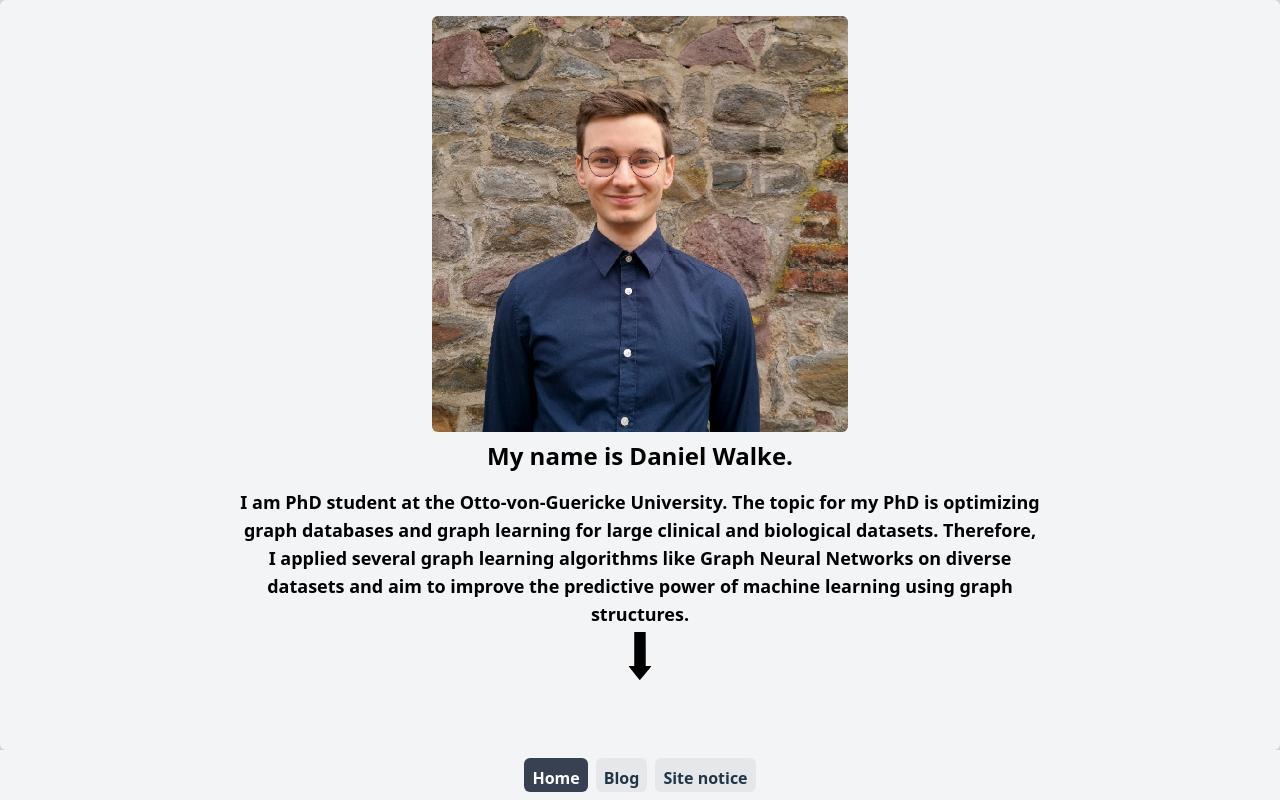
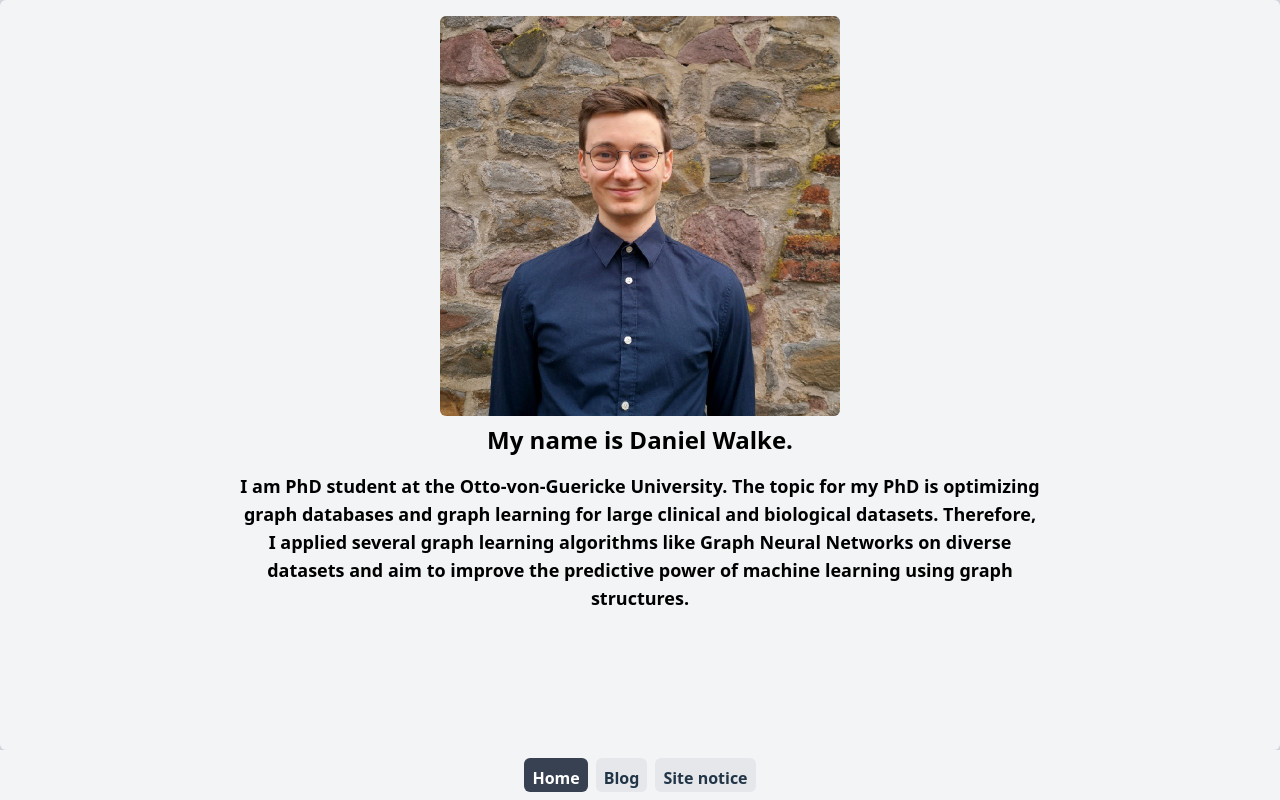
Before and after one commit to danielwalke/danielwalke.github.io, a Vue app: page / in a window 1280 px wide. Built offline with nearby package versions, Linux system fonts and the light colour scheme.

Commit message:
conditional bouncing arrow indicator

```diff
--- a/src/components/intro/Intro.vue
+++ b/src/components/intro/Intro.vue
@@ -11,7 +11,7 @@
           on diverse datasets and aim to improve the predictive power of machine learning using graph structures.
         </p>
       </div>
-      <div class="flex justify-center">
+      <div class="flex justify-center" v-if="isSmall">
         <img src="../../assets/arrow_down.svg" class="animate-bounce h-12"/>
       </div>
 
@@ -169,18 +169,20 @@
       </div>
 
       <div class="text-sm">Additional Notes: This will be my personal portofolio page. For now this is just some hobby to keep my vue & tailwind skills sharp. Hopefully you will see soe more beautiful stuff here soon.</div>
+      <div class="text-sm">Currently, this side seems a bit dead. I will add more animations and clearer design soon.</div>
+      <div>Current date: 31.10.23 - First prototype portfolio</div>
       <div>Current date: 08.10.23 - Project initialization</div>
   </div>
 
     </div>
 </template>
 
-<script>
+<script setup>
 import IntroBox from "./IntroBox.vue";
-export default {
-  name: "Intro",
-  components: {IntroBox}
-}
+import {ref} from "vue";
+
+const isSmall = ref(window.innerWidth<=500)
+
 </script>
 
 <style scoped>
@@ -213,7 +215,7 @@ a{
 }
 
 .profile-img{
-  @apply w-3/4 bg-gray-600 lg:w-1/3 mb-2 rounded-md
+  @apply w-3/4 bg-gray-600 lg:w-1/3 mb-2 rounded-md max-w-[400px]
 }
 
 .intro-text{
```
